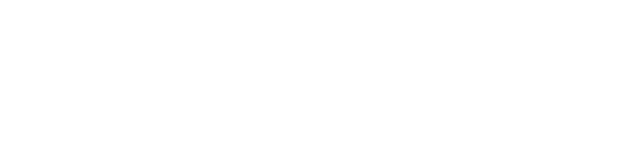
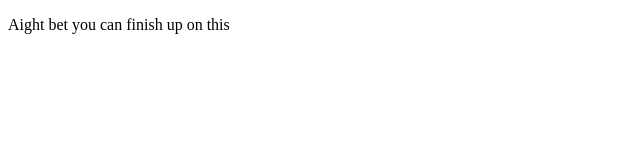
Before and after one commit to redmint-him/WEMAS, a plain HTML site: page pages/events/pinkfriday.html in a window 1280 px wide. Shown: the whole page, without its empty margins (0-640 px from the left). Drawn offline with Linux system fonts and the light colour scheme.

Commit message:
Created the pink event page in the events folder

```diff
--- a/pages/events/pinkfriday.html
+++ b/pages/events/pinkfriday.html
@@ -6,6 +6,7 @@
     <title>PinkFriday</title>
 </head>
 <body>
+    <p>Aight bet you can finish up on this</p>
 
 </body>
 </html>
```
